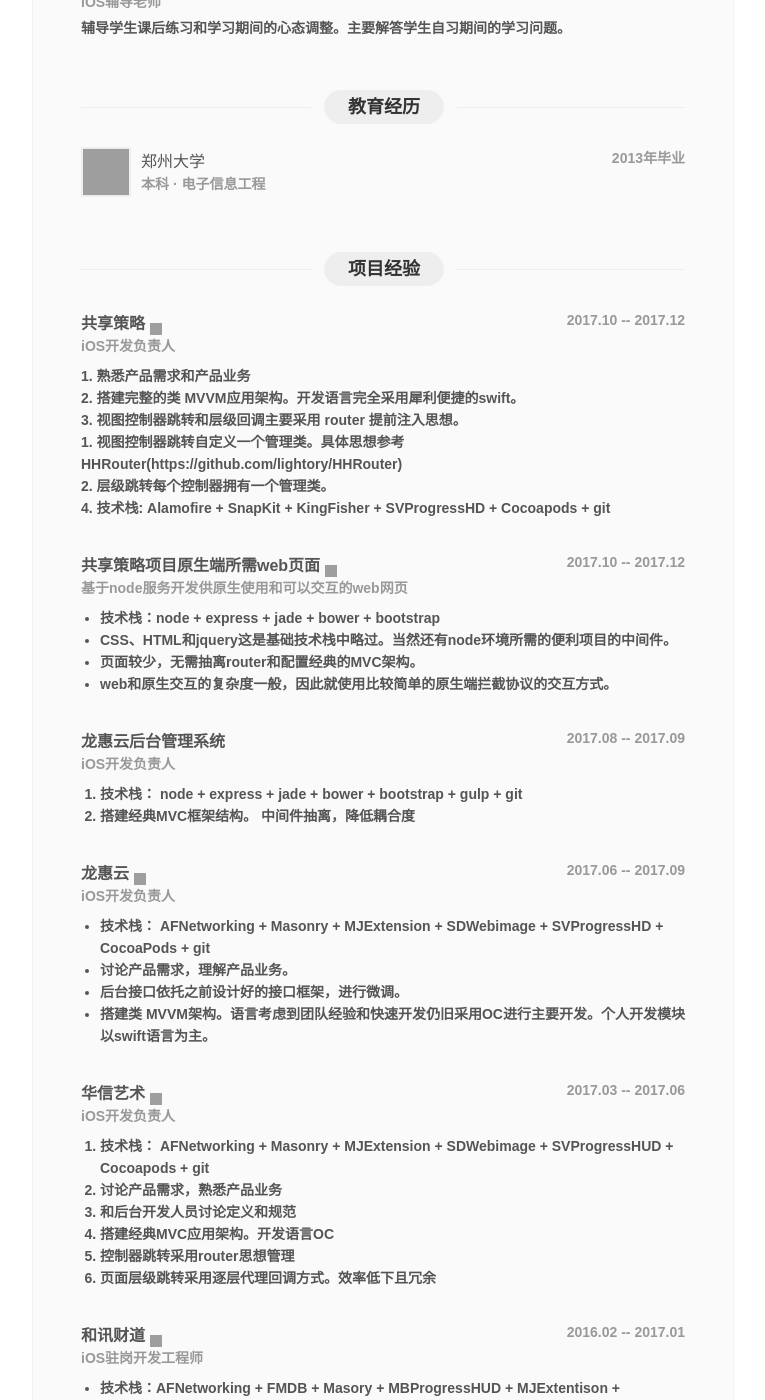
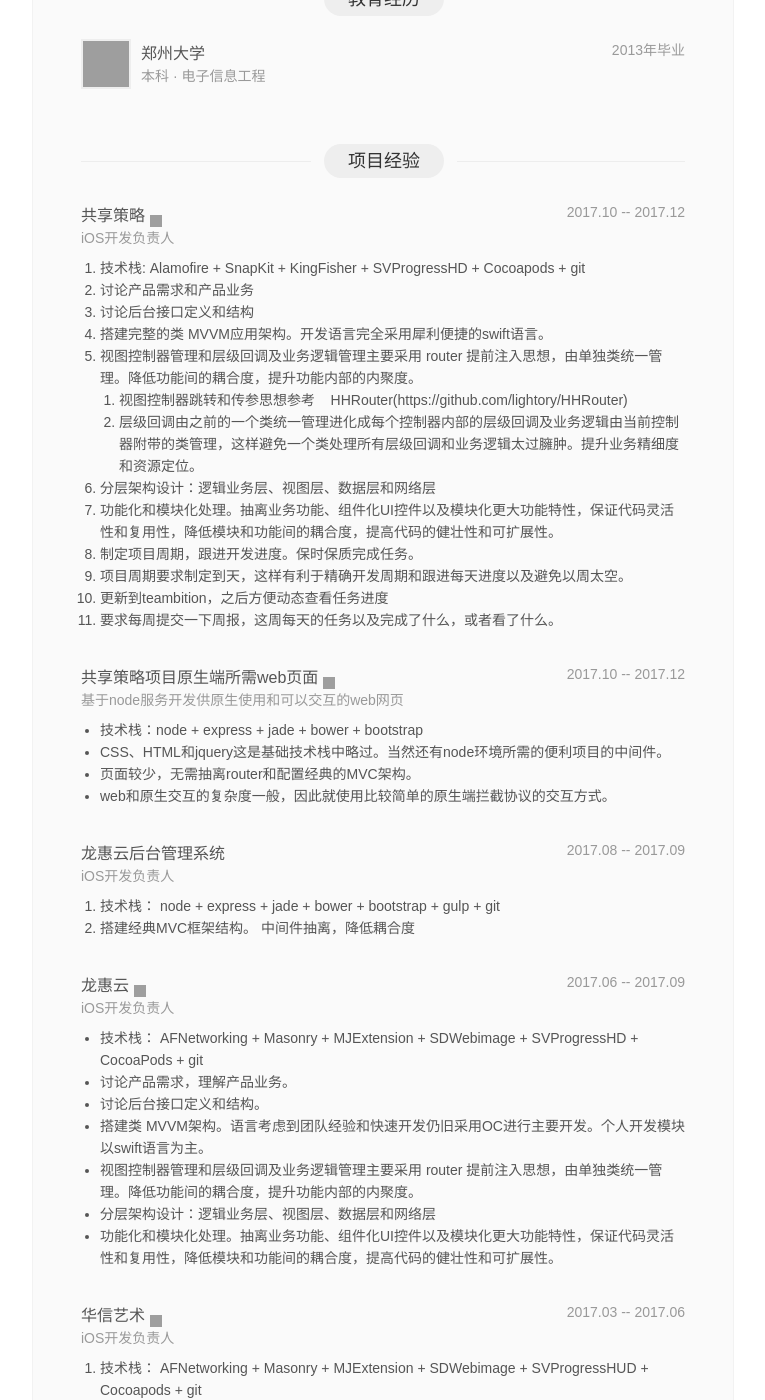
Before and after one commit to MayerFan/mayerfan.github.io, a Jekyll site: the page resume.html, which Jekyll copies as it is, in a window 1280 px wide and 1400 px high, scrolled down 1411 px. Shown: the whole window, without its empty margins (257-1022 px from the left). Built offline with Jekyll 4.4.1, drawn with Linux system fonts in a browser that asks for light colours; some of the changed text lies outside the part shown; grey boxes are pictures that could not be loaded.

Commit message:
修改简历

```diff
--- a/resume.html
+++ b/resume.html
@@ -10,10 +10,6 @@
 <meta content="拉勾,拉勾网,拉勾招聘,拉钩, 拉钩网 ,互联网招聘,拉勾互联网招聘, 移动互联网招聘, 垂直互联网招聘, 微信招聘, 微博招聘, 拉勾官网, 拉勾百科,跳槽, 高薪职位, 互联网圈子, IT招聘, 职场招聘, 猎头招聘,O2O招聘, LBS招聘, 社交招聘, 校园招聘, 校招,社会招聘,社招" name="keywords">
 </head>
 <body>
-<div>
-	<a href="/#blog">返回Blog</a>
-	<p><strong>我的QQ: 408405036</p>
-</div>
 <div id="body">
     <div id="container">
 <style type="text/css">
@@ -442,6 +438,9 @@
 								<div class="mr_jobe_list">
 								<div class="clearfixs">
 									<div class="mr_content_l">
+										<div class="l1">
+											<img src="http://www.lagou.com/i/image/M00/7D/B9/CgpEMlpMV1aAJGEDAAAMDevnn_c389.jpg?cc=0.39964926535395096" alt="北京汇智通财科技有限公司(原港澳资讯北京分公司)"/>
+										</div>
 										<div class="l2">
 											<h4>北京汇智通财科技有限公司(原港澳资讯北京分公司)</h4>
 											<span>iOS开发工程师/iOS开发组长</span>
@@ -469,7 +468,7 @@
 <p>华信艺术：https://itunes.apple.com/cn/app/id1235505349?mt=8</p>
 <p><br /></p>
 <p>个人github地址：https://github.com/MayerFan</p>
-<p>个人csdn博客：http://blog.csdn.net/mayerlucky </p>
+<p>个人csdn博客：http://blog.csdn.net/mayerlucky</p>
 <p>个人博客地址:&nbsp;https://mayerfan.github.io</p>
 								</div>
 								</div>
@@ -508,6 +507,7 @@
 
 								<div class="mr_content_m olpf">
 									<p>维护迭代开发河南旅游网等项目</p>
+<p>重构部分代码和优化性能和用户体验</p>
 								</div>
 								</div>
 								<div class="mr_jobe_list">
@@ -590,12 +590,23 @@
 									</div>
 								</div>
 								<div class="mr_content_m olpf">
-									<p> 1. 熟悉产品需求和产品业务</p>
-<p> 2. 搭建完整的类&nbsp;MVVM应用架构。开发语言完全采用犀利便捷的swift。</p>
-<p> 3. 视图控制器跳转和层级回调主要采用&nbsp;router&nbsp;提前注入思想。</p>
-<p> 1. 视图控制器跳转自定义一个管理类。具体思想参考HHRouter(https://github.com/lightory/HHRouter)</p>
-<p> 2. 层级跳转每个控制器拥有一个管理类。</p>
-<p> 4. 技术栈:&nbsp;Alamofire&nbsp;+&nbsp;SnapKit&nbsp;+&nbsp;KingFisher&nbsp;+&nbsp;SVProgressHD&nbsp;+&nbsp;Cocoapods&nbsp;+&nbsp;git</p>
+									<ol>
+ <li><p>技术栈:&nbsp;Alamofire&nbsp;+&nbsp;SnapKit&nbsp;+&nbsp;KingFisher&nbsp;+&nbsp;SVProgressHD&nbsp;+&nbsp;Cocoapods&nbsp;+&nbsp;git<br /></p></li>
+ <li><p>讨论产品需求和产品业务</p></li>
+ <li><p>讨论后台接口定义和结构</p></li>
+ <li><p>搭建完整的类&nbsp;MVVM应用架构。开发语言完全采用犀利便捷的swift语言。</p></li>
+ <li><p>视图控制器管理和层级回调及业务逻辑管理主要采用&nbsp;router&nbsp;提前注入思想，由单独类统一管理。降低功能间的耦合度，提升功能内部的内聚度。</p></li>
+ <ol>
+  <li><p>视图控制器跳转和传参思想参考&nbsp;&nbsp;&nbsp;&nbsp;HHRouter(https://github.com/lightory/HHRouter)</p></li>
+  <li><p>层级回调由之前的一个类统一管理进化成每个控制器内部的层级回调及业务逻辑由当前控制器附带的类管理，这样避免一个类处理所有层级回调和业务逻辑太过臃肿。提升业务精细度和资源定位。</p></li>
+ </ol>
+ <li><p>分层架构设计：逻辑业务层、视图层、数据层和网络层</p></li>
+ <li><p>功能化和模块化处理。抽离业务功能、组件化UI控件以及模块化更大功能特性，保证代码灵活性和复用性，降低模块和功能间的耦合度，提高代码的健壮性和可扩展性。</p></li>
+ <li><p>制定项目周期，跟进开发进度。保时保质完成任务。</p></li>
+ <li><p>项目周期要求制定到天，这样有利于精确开发周期和跟进每天进度以及避免以周太空。</p></li>
+ <li><p>更新到teambition，之后方便动态查看任务进度</p></li>
+ <li><p>要求每周提交一下周报，这周每天的任务以及完成了什么，或者看了什么。<br /></p></li>
+</ol>
 								</div>
 								</div>
 								<div class="mr_jobe_list">
@@ -657,8 +668,11 @@
 									<ul>
  <li><p>技术栈： AFNetworking + Masonry + MJExtension + SDWebimage + SVProgressHD + CocoaPods + git</p></li>
  <li><p>讨论产品需求，理解产品业务。<br /></p></li>
- <li><p>后台接口依托之前设计好的接口框架，进行微调。</p></li>
- <li><p>搭建类 MVVM架构。语言考虑到团队经验和快速开发仍旧采用OC进行主要开发。个人开发模块以swift语言为主。<br /></p></li>
+ <li><p>讨论后台接口定义和结构。</p></li>
+ <li><p>搭建类 MVVM架构。语言考虑到团队经验和快速开发仍旧采用OC进行主要开发。个人开发模块以swift语言为主。</p></li>
+ <li><p>视图控制器管理和层级回调及业务逻辑管理主要采用&nbsp;router&nbsp;提前注入思想，由单独类统一管理。降低功能间的耦合度，提升功能内部的内聚度。</p></li>
+ <li><p>分层架构设计：逻辑业务层、视图层、数据层和网络层</p></li>
+ <li><p>功能化和模块化处理。抽离业务功能、组件化UI控件以及模块化更大功能特性，保证代码灵活性和复用性，降低模块和功能间的耦合度，提高代码的健壮性和可扩展性。<br /></p></li>
 </ul>
 								</div>
 								</div>
@@ -703,6 +717,12 @@
 									<ul>
  <li><p>技术栈：AFNetworking + FMDB + Masory + MBProgressHUD + MJExtentison + MJRefresh + SDWebImage + Cocoapods + Git</p></li>
  <li><p>负责开发财道自选行情模块。主要是股票分时图、K线图、个股资讯、股票和基金搜索及各种指标和特色指标等</p></li>
+ <li><p>根据行情数据实时绘制上海、深证、基金和期货指数的分时图和K线图</p></li>
+ <li><p>和讯的实时数据没有采用socket接口方式，而是采用定时http刷新模式</p></li>
+ <li><p>根据行情数据实时绘制常用技术指标以及和讯分析师特有的特色技术指标等</p></li>
+ <li><p>通过FMDB操作本地数据字典(股票数据库)。数据字典文本量较大，且有新股上市和旧股退市，此时都是数据库更新所考虑的问题。解决问题如下：1. 上传打包的时候，提取获取当前打包时候的数据库，放到bundle里面。这样用户下载就不用全部下载，只需要增量更新 2. 根据后台接口由日期参数做增量更新。</p></li>
+ <li><p>自选股添加删除和同步<br /></p></li>
+ <li><p>资金动画图示，新闻、公告、研报及F10等额外功能开发<br /></p></li>
 </ul>
 								</div>
 								</div>
@@ -725,6 +745,8 @@
  <li><p>在项目基础上进行维护、升级、bug修复等</p></li>
  <li><p>期间沪港通功能开发</p></li>
  <li><p>适当性功能开发</p></li>
+ <li><p>所有实时行情数据采用socket接口模式。交易、咨询、理财中心等其它非实时功能采用http请求</p></li>
+ <li><p>行情站点选择、自选股配置等其它配置都统一由状态控制决定</p></li>
  <li><p>现已下架。由安信自己开发的安信手机证券取代<br /></p></li>
 </ol>
 								</div>
@@ -1041,9 +1063,10 @@
 								<div class="mr_self_r">
 									<ul>
  <li><p>酷爱编程。完成一个项目、搭建一个网站、攻克一个技术难点，这感觉倍爽儿。</p></li>
+ <li><p>喜欢逛GitHub和infoQ。喜欢浏览官方文档。碰上疑难杂症Stack Overflow会是一个求医问药的好去处。</p></li>
  <li><p>性格活泼开朗、逻辑推理超强，善于沟通。最重要的是能担当、有责任(个人所最看重☺️)。身为一个处女座的自已，代码凌乱、臃肿是不能忍受的。</p></li>
  <li><p>5年开发经验和2团队管理经验。客户端、前端和服务端都有涉猎。身为一个伪全栈。了解前端和后台就好比打通了任督二脉，这感觉倍爽儿。</p></li>
- <li><p>当然了，后台的水很深，还有很多很多坑要趟。继续努力，加油！⛽️<br /></p></li>
+ <li><p>当然了，后台的水很深，还有很多很多坑要趟。继续努力，加油！⛽️</p></li>
 </ul>
 								</div>
 							</div>
```
